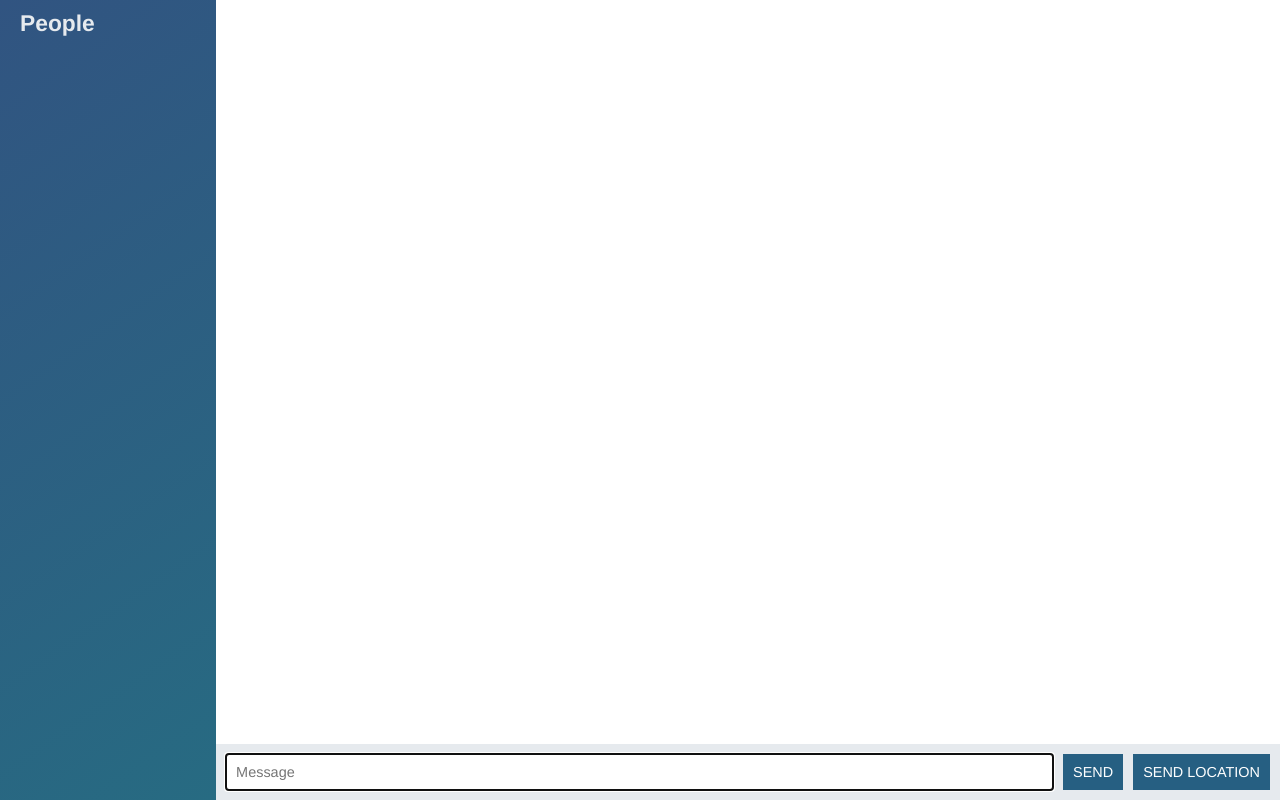
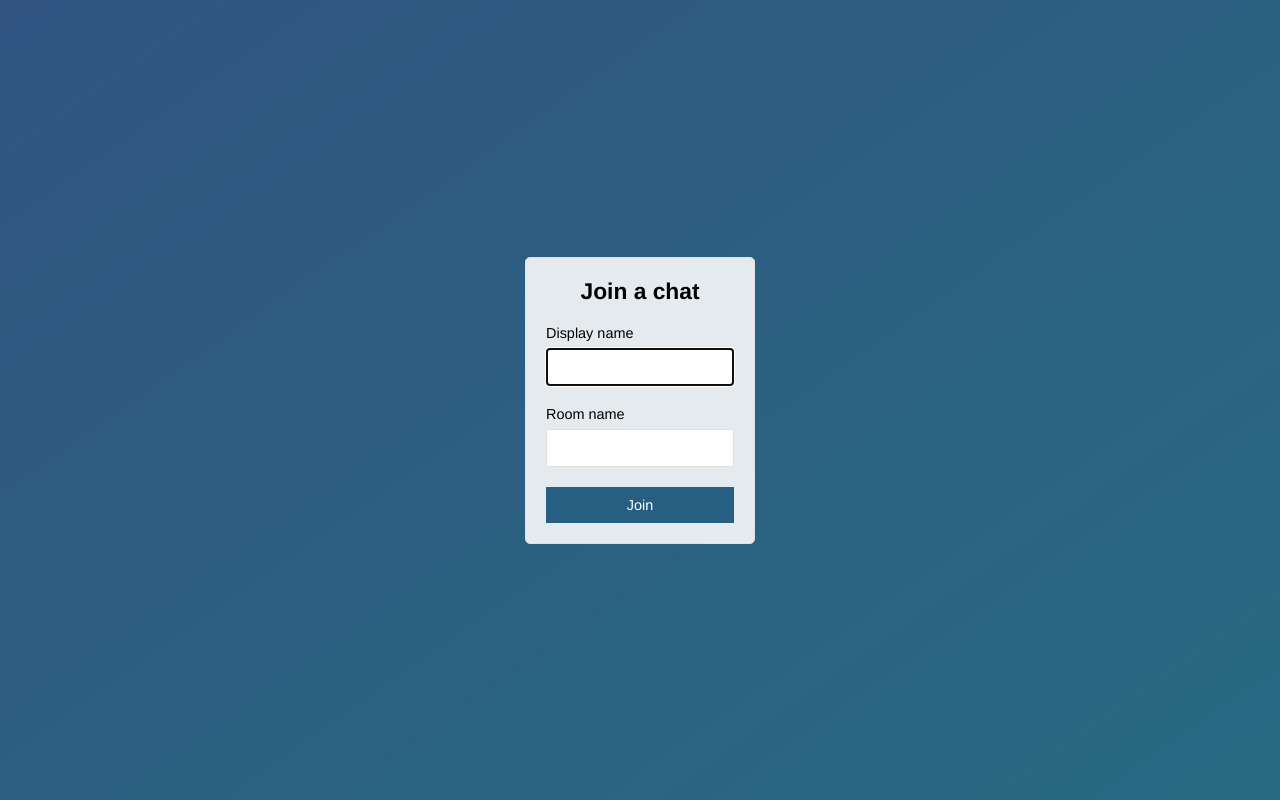
Before and after one commit to richardturnerdeveloper/node-chat-app, a website: page public/index.html in a window 1280 px wide. Drawn offline with nearby package versions, Linux system fonts and the light colour scheme; no server answers.

Commit message:
Add join page that submits to chat.html

```diff
--- a/public/index.html
+++ b/public/index.html
@@ -1,60 +1,32 @@
 <!DOCTYPE html>
 <html>
-  <head>
-    <meta charset="utf-8">
-    <link rel="stylesheet" href="/css/styles.css">
-    <title>Chat App</title>
-  </head>
-  <body class="chat">
-    <div class="chat__sidebar">
-      <h3>People</h3>
-      <div id="users"></div>
-    </div>
 
-    <div class="chat__main">
-      <ol id="messages" class="chat__messages"></ol>
+<head>
+  <meta charset="utf-8">
+  <title>Join | Chat App</title>
+  <meta name="viewport" content="width=device-width, initial-scale=1, user-scalable=no">
+  <link rel="stylesheet" href="/css/styles.css">
+</head>
 
-      <div class="chat__footer">
-        <form id="message-form">
-          <input name="message" type="text" placeholder="Message" autofocus autocomplete="off"/>
-          <button>SEND</button>
-        </form>
-        <button id="send-location">SEND LOCATION</button>
+<body class="centered-form">
+  <div class="centered-form__form">
+    <form action="/chat.html">
+      <div class="form-field">
+        <h3>Join a chat</h3>
       </div>
+      <div class="form-field">
+        <label>Display name</label>
+        <input type="text" name="name" autofocus>
+      </div>
+      <div class="form-field">
+        <label>Room name</label>
+        <input type="text" name="room">
+      </div>
+      <div class="form-field">
+        <button>Join</button>
+      </div>
+    </form>
+  </div>
 
-
-    </div>
-
-    <script id="message-template" type="text/template">
-      <li class="message">
-        <div class="message__title">
-          <h4>{{from}}</h4>
-          <span>{{createdAt}}</span>
-          </div>
-        <div class="message__body">
-          <p>{{text}}</p>
-        </div>
-      </li>
-    </script>
-
-    <script id="location-message-template" type="text/template">
-      <li class="message">
-        <div class="message__title">
-          <h4>{{from}}</h4>
-          <span>{{createdAt}}</span>
-          </div>
-        <div class="message__body">
-          <p><a href="{{url}}" target="_blank">My current location</a></p>
-        </div>
-      </li>
-    </script>
-
-
-
-    <script type="text/javascript" src="/socket.io/socket.io.js"></script>
-    <script src="/js/libs/jquery-3.2.1.min.js"></script>
-    <script src="/js/libs/moment.js"></script>
-    <script src="/js/libs/mustache.js"></script>
-    <script src="/js/index.js"></script>
-  </body>
+</body>
 </html>
```
Also changed, not shown: public/chat.html (added, +60 -0 lines), public/js/chat.js (renamed from public/js/index.js).
